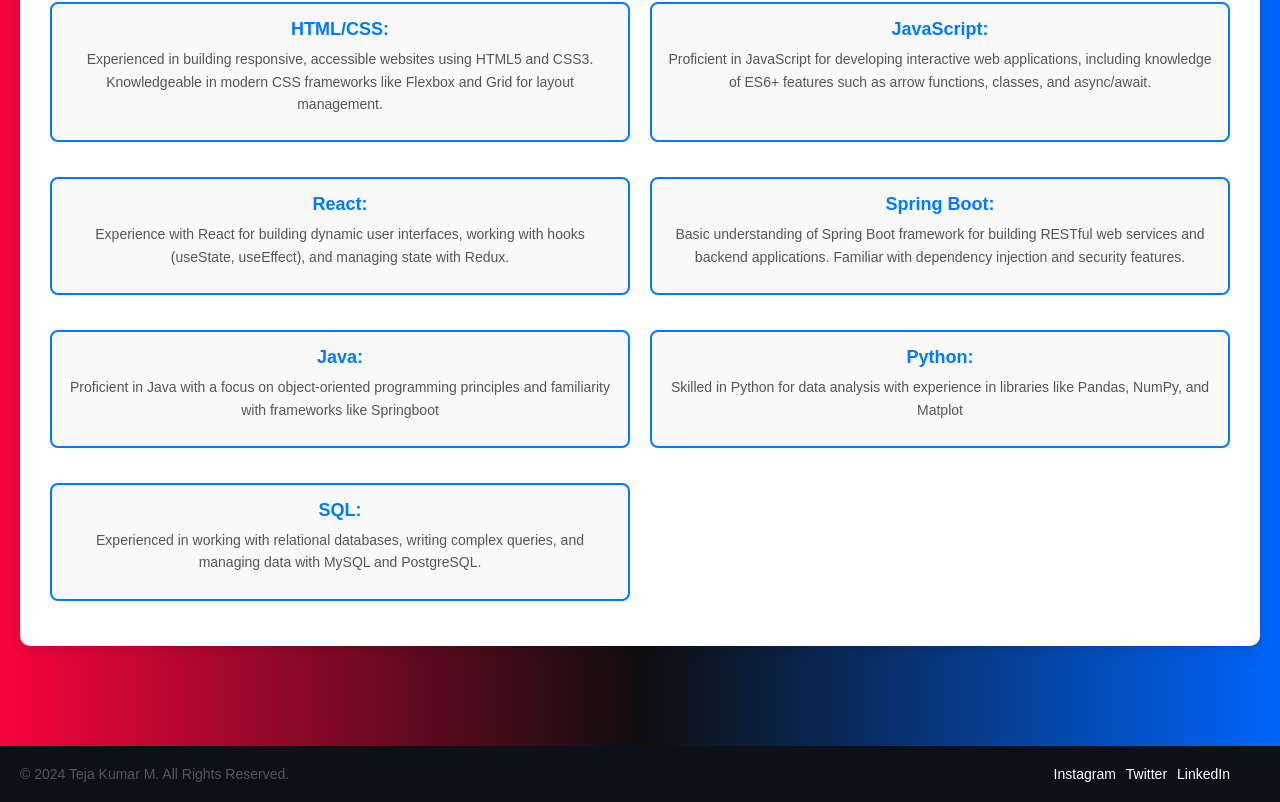
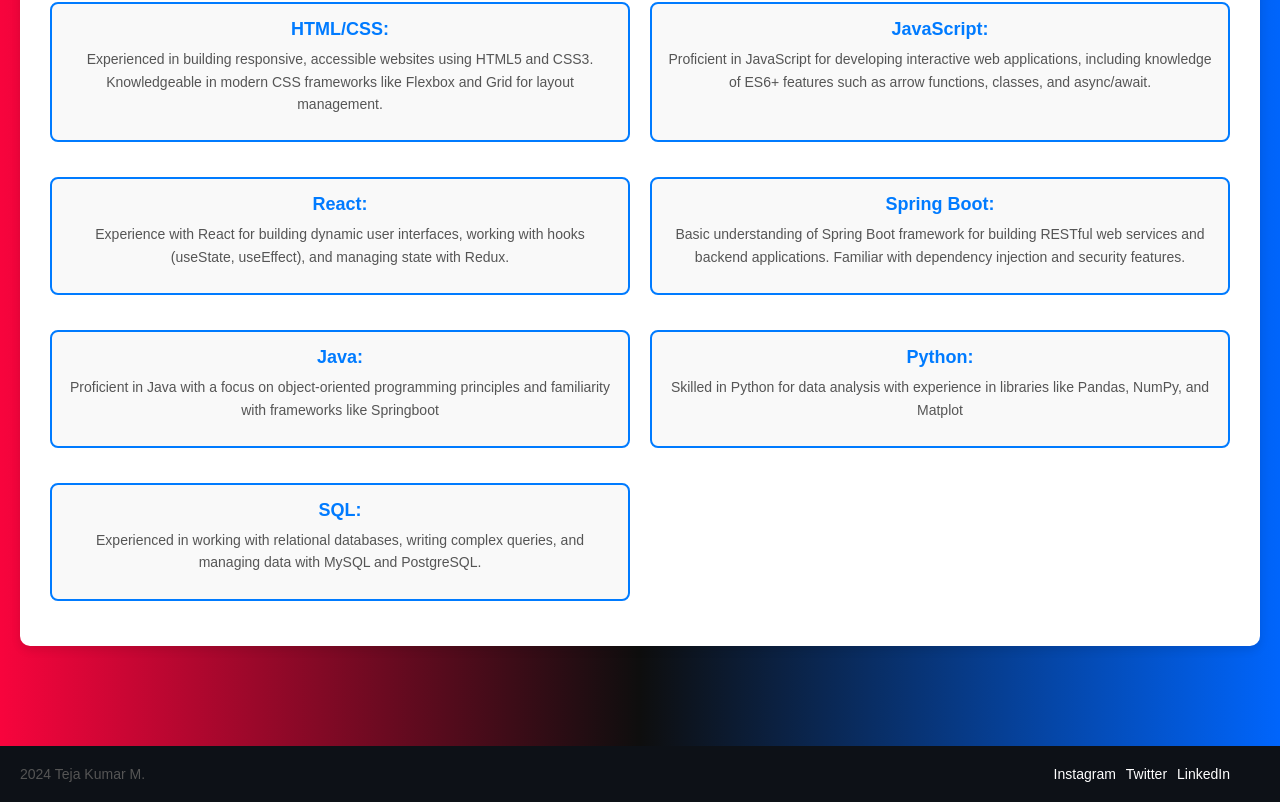
Before and after one commit to Teja450/Portfolio, a React (Create React App) app in the folder Client/client/: page /Home in a window 1280 px wide. Shown: the part 649-1451 px from the top of the page. Built offline with nearby package versions, Linux system fonts and the light colour scheme.

Commit message:
Fixed ESLint errors and updated dependencies

```diff
--- a/Client/client/src/App.js
+++ b/Client/client/src/App.js
@@ -4,7 +4,7 @@ import { BrowserRouter as Router, Routes, Route } from 'react-router-dom';
 
 import './App.css';
 import Home from './Components/Home';
-import Navbar from './Components/Navbar'; // Import Navbar component
+// import Navbar from './Components/Navbar'; // Import Navbar component
 import Footer from './Components/Footer';
 import Projects from './Components/Projects'; // Create Projects Component
 import ContactForm from './Components/ContactForm'; // Create ContactForm Component
--- a/Client/client/src/Components/Footer.js
+++ b/Client/client/src/Components/Footer.js
@@ -6,11 +6,11 @@ const Footer = () => {
   return (
     <footer className="footer">
       <div className="footer-content">
-        <p>© 2024 Teja Kumar M. All Rights Reserved.</p>
+        <p>2024 Teja Kumar M.</p>
         <div className="social-links">
-          <a href="#" className="social-icon">Instagram</a>
-          <a href="#" className="social-icon">Twitter</a>
-          <a href="#" className="social-icon">LinkedIn</a>
+          <a href="https://www.instagram.com/teja_km134/profilecard/?igsh=eG9udW8xYmgyYnpy" target="_blank" rel="noreferrer" className="social-icon">Instagram</a>
+          <a href="https://x.com/TejaKumar36135" target="_blank" rel="noreferrer" className="social-icon">Twitter</a>
+          <a href="https://www.linkedin.com/in/teja-kumar-m-0727b1258?utm_source=share&utm_campaign=share_via&utm_content=profile&utm_medium=android_app"  target="_blank" rel="noreferrer" className="social-icon">LinkedIn</a>
         </div>
       </div>
     </footer>
```
Also changed, not shown: Client/client/package.json (+6 -1 lines), 1 other file (tests, documents, lock files or other folders).
